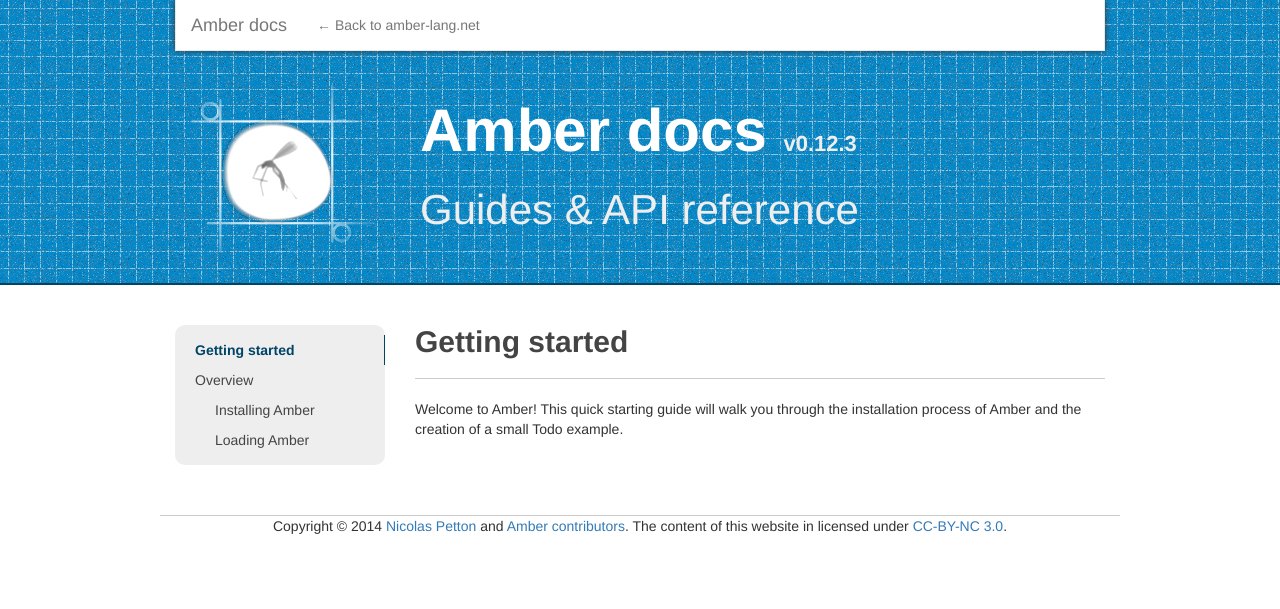
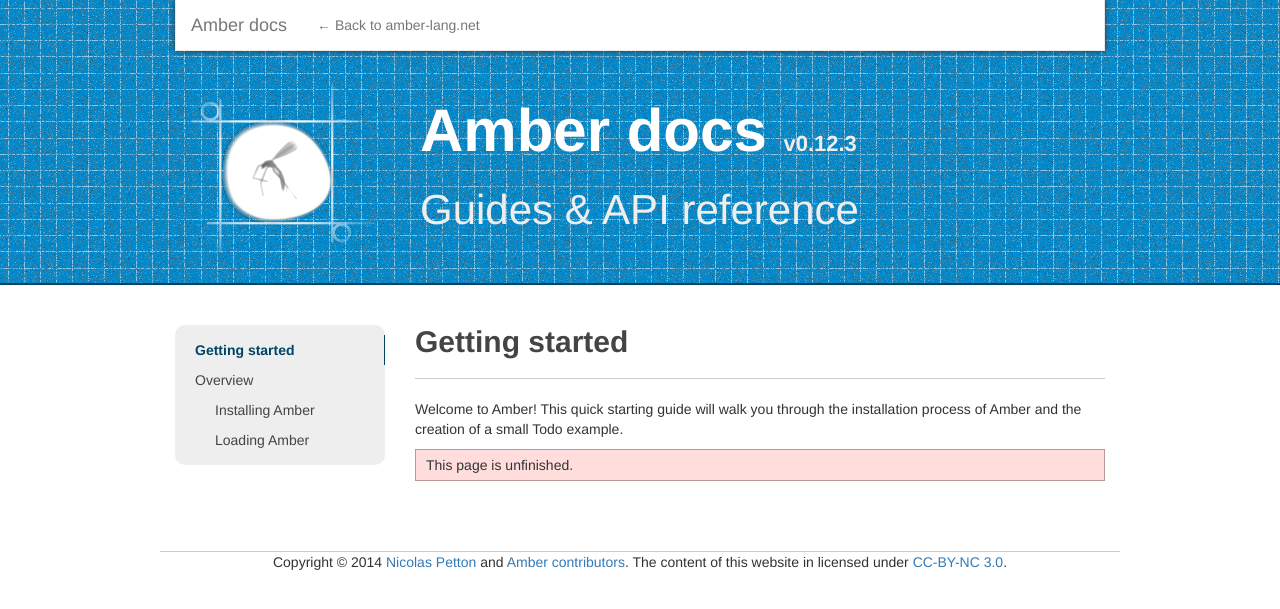
Before and after one commit to amber-smalltalk/amber-documentation, a Jekyll site: the page built from 1-getting-started.md, in a window 1280 px wide. Shown: the top 609 px of the page. Built offline with Jekyll 4.4.1, drawn with Linux system fonts in a browser that asks for light colours; nearby versions of some CDN libraries.

Commit message:
adds warnings for unfinished pages.

```diff
--- a/1-getting-started.md
+++ b/1-getting-started.md
@@ -7,3 +7,7 @@ permalink: "getting-started.html"
 Welcome to Amber! This quick starting guide will walk you through the
 installation process of Amber and the creation of a small Todo
 example.
+
+<p class="warning">
+This page is unfinished.
+</p>
```
Also changed, not shown: overview/2-loading-amber.md (+4 -0 lines).
